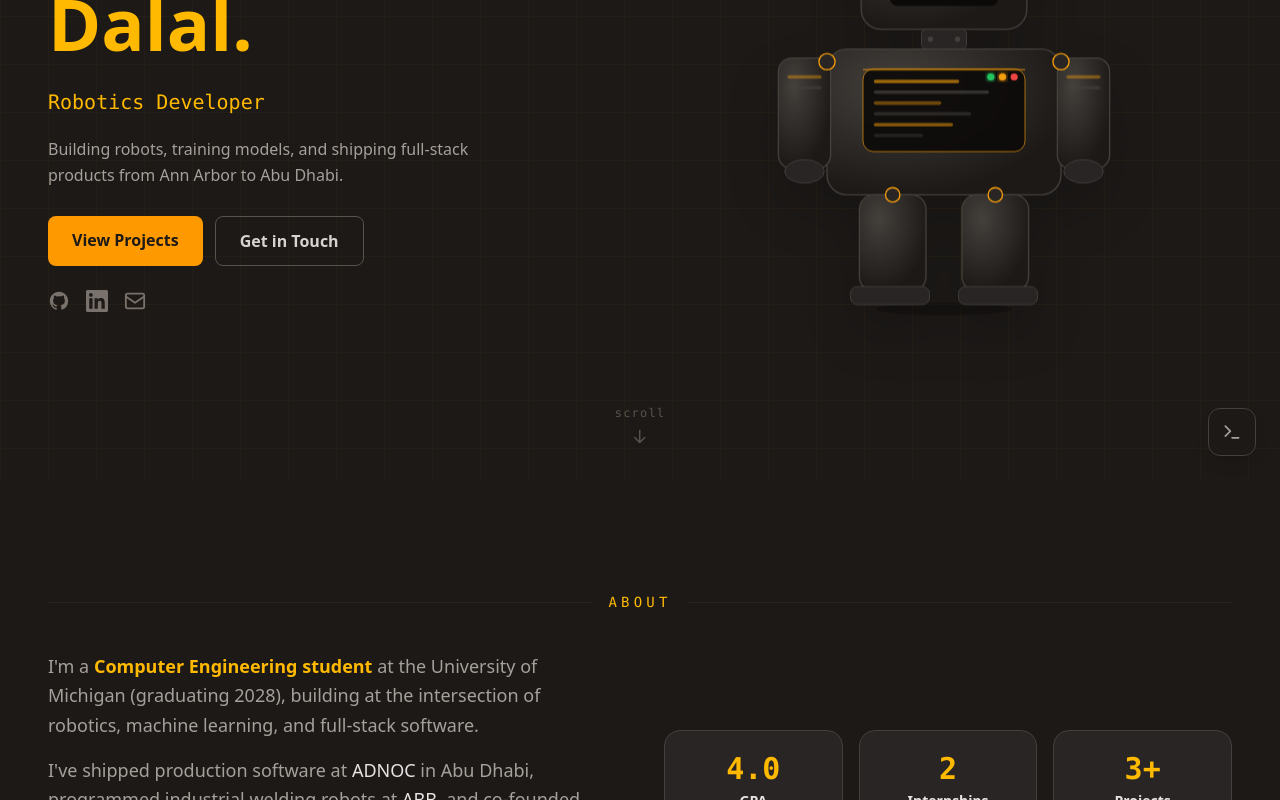
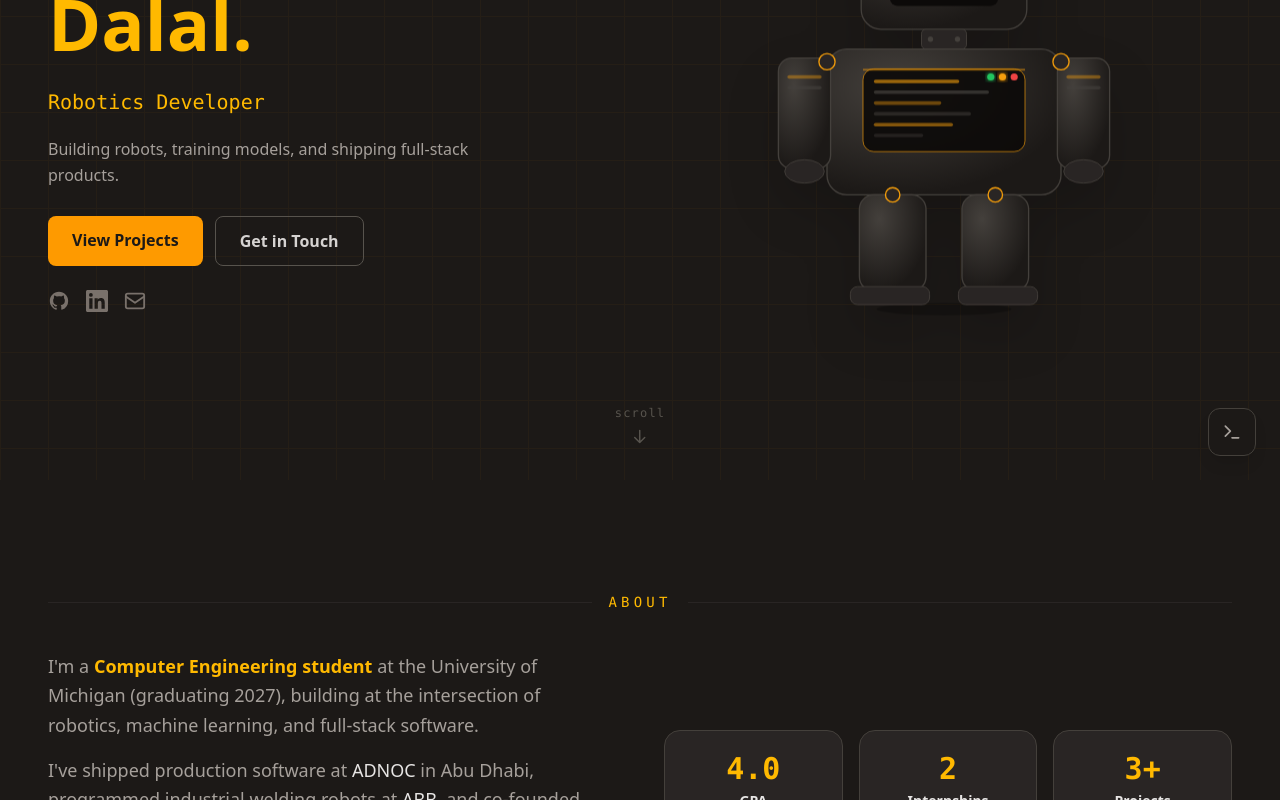
Before and after one commit to tanish200614/my-website, a Next.js app: page / in a window 1280 px wide. Shown: the part 320-1120 px from the top of the page. Built offline with nearby package versions, Linux system fonts and the light colour scheme.

Commit message:
Minor changes

```diff
--- a/components/About.tsx
+++ b/components/About.tsx
@@ -28,7 +28,7 @@ export default function About() {
             <p>
               I&apos;m a{' '}
               <span className="text-amber-400 font-semibold">Computer Engineering student</span>{' '}
-              at the University of Michigan (graduating 2028), building at the intersection of
+              at the University of Michigan (graduating 2027), building at the intersection of
               robotics, machine learning, and full-stack software.
             </p>
             <p>
--- a/components/Contact.tsx
+++ b/components/Contact.tsx
@@ -146,7 +146,7 @@ export default function Contact() {
       </motion.div>
 
       <div className="mt-24 pt-8 border-t border-stone-800 text-center text-stone-600 text-sm font-mono">
-        <p>Tanish Dalal · University of Michigan · Class of 2028</p>
+        <p>Tanish Dalal · University of Michigan · Class of 2027</p>
       </div>
     </section>
   );
--- a/components/Hero.tsx
+++ b/components/Hero.tsx
@@ -72,7 +72,7 @@ export default function Hero() {
           </div>
 
           <p className="text-stone-400 text-base max-w-md mx-auto md:mx-0 leading-relaxed">
-            Building robots, training models, and shipping full-stack products from Ann Arbor to Abu Dhabi.
+            Building robots, training models, and shipping full-stack products.
           </p>
 
           <div className="flex flex-wrap gap-3 justify-center md:justify-start mt-2">
--- a/components/Terminal.tsx
+++ b/components/Terminal.tsx
@@ -36,10 +36,9 @@ function processCommand(raw: string): { lines: Line[]; clear?: boolean } {
     case 'whoami':
       return { lines: out(
         'Tanish Dalal',
-        'Computer Engineering @ University of Michigan (Class of 2028)',
+        'Computer Engineering @ University of Michigan (Class of 2027)',
         '',
         'Building at the intersection of robotics, ML, and full-stack software.',
-        'From Abu Dhabi. Currently in Ann Arbor.',
         '',
         'GPA: 4.0  ·  Dean\'s List  ·  University Honors',
       )};
```
